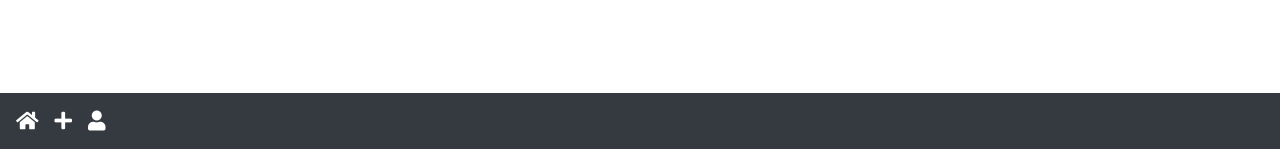
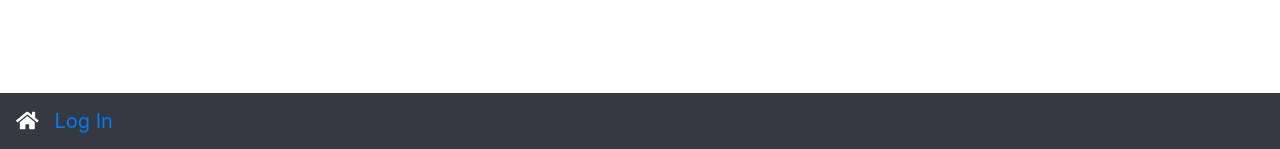
Before and after one commit to juliors1/petgram, a Django app: page / in a window 1280 px wide. Shown: the part 651-800 px from the top of the page. Run offline with Django 3.2, Linux system fonts and the light colour scheme.

Commit message:
Add login and logout links to base.html

```diff
--- a/main_app/templates/base.html
+++ b/main_app/templates/base.html
@@ -29,8 +29,13 @@
   <nav class="navbar bg-dark">
     <form class="form-inline">
       <a class="navbar-brand" href="{%url 'index'%}"><i class="fas fa-home"></i></a>
+      {% if user.is_authenticated %}
       <a class="navbar-brand" href="{%url 'posts_create'%}"><i class="fas fa-plus"></i></a>
       <a class="navbar-brand" href="/"><i class="fas fa-user"></i></a>
+      <a class="navbar-brand" href="{%url 'logout'%}">Log Out</a>
+      {% else %}
+      <a class="navbar-brand" href="{%url 'login'%}">Log In</a>
+      {% endif %}
     </form>
   </nav>
 </footer>
```
